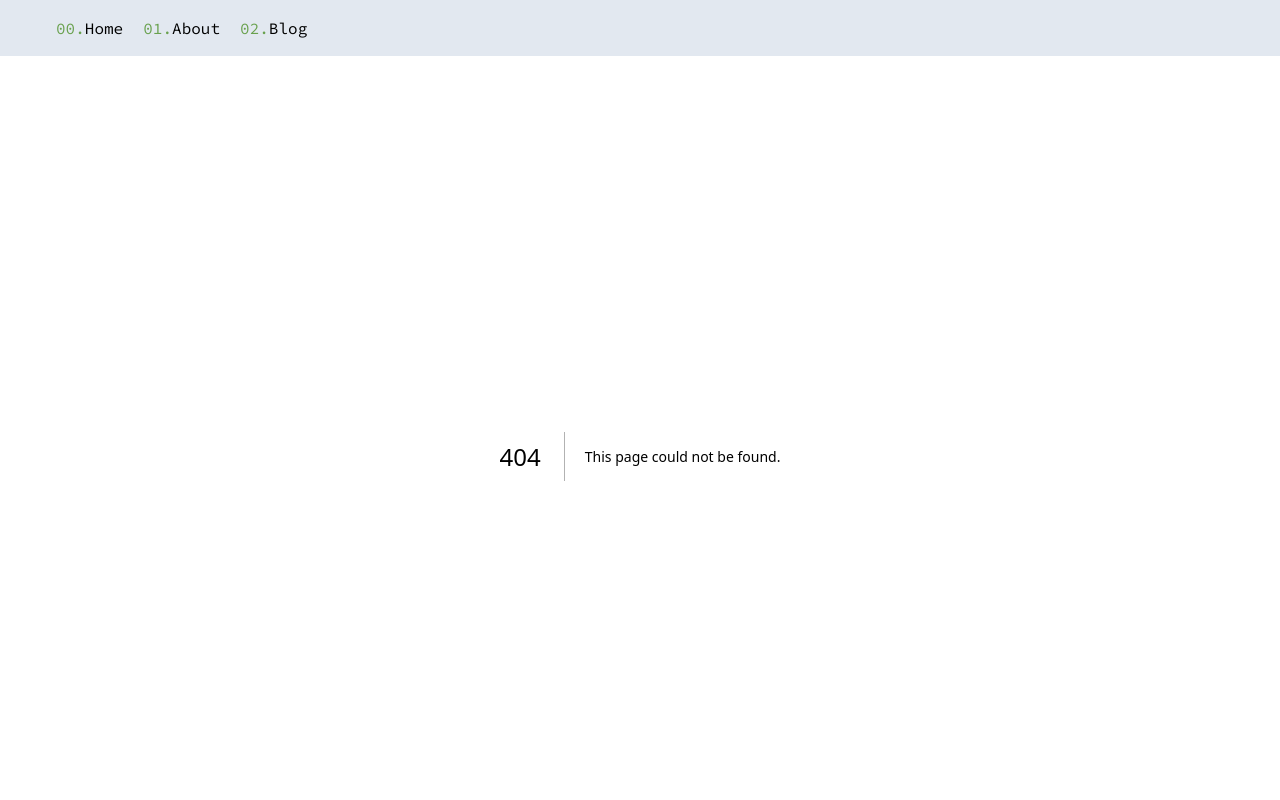
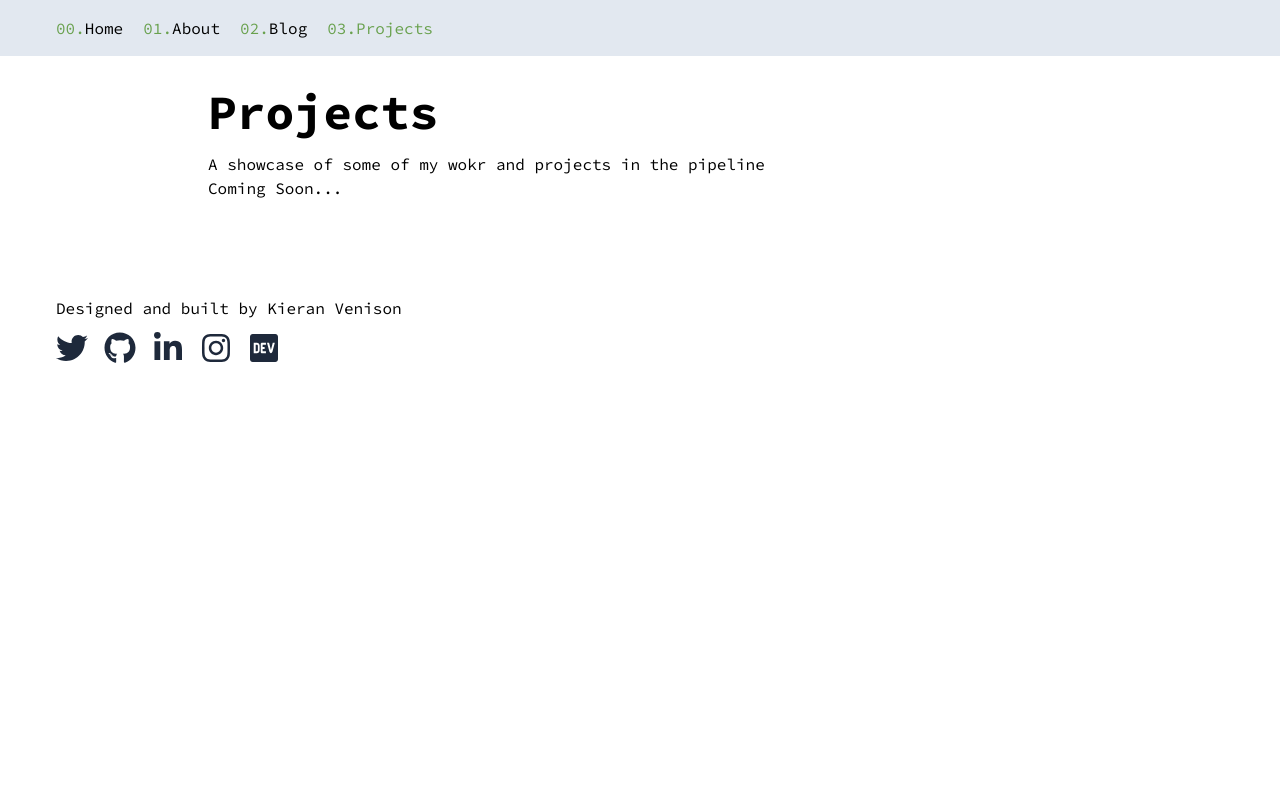
Before and after one commit to kieranmv95/kieran.venison.website, a Next.js app: page /projects in a window 1280 px wide. Before the commit this address had no page. Shown: the top 800 px of the page. Built offline with nearby package versions, Linux system fonts and the light colour scheme.

Commit message:
feat: Projects page

```diff
--- /dev/null
+++ b/src/app/projects/page.tsx
@@ -0,0 +1,18 @@
+import type { Metadata } from "next";
+
+export const metadata: Metadata = {
+  title: "Venison Interactive Gaming | Kieran Venison",
+  description: "Venison Interactive Gaming",
+};
+
+export default function VenisonInteractiveGaming() {
+  return (
+    <main>
+      <div className="skinny-container py-8">
+        <h1 className="text-4xl font-bold lg:text-5xl mb-4">Projects</h1>
+        <p>A showcase of some of my wokr and projects in the pipeline</p>
+        <p>Coming Soon...</p>
+      </div>
+    </main>
+  );
+}
--- a/src/components/Header.tsx
+++ b/src/components/Header.tsx
@@ -33,6 +33,15 @@ const Header = () => (
             <span className="text-primary">02.</span>Blog
           </ActiveLink>
         </li>
+        <li>
+          <ActiveLink
+            href="/projects"
+            className="hover:underline py-4 inline-block"
+            activeClassname="text-primary"
+          >
+            <span className="text-primary">03.</span>Projects
+          </ActiveLink>
+        </li>
       </ul>
     </nav>
   </header>
```
